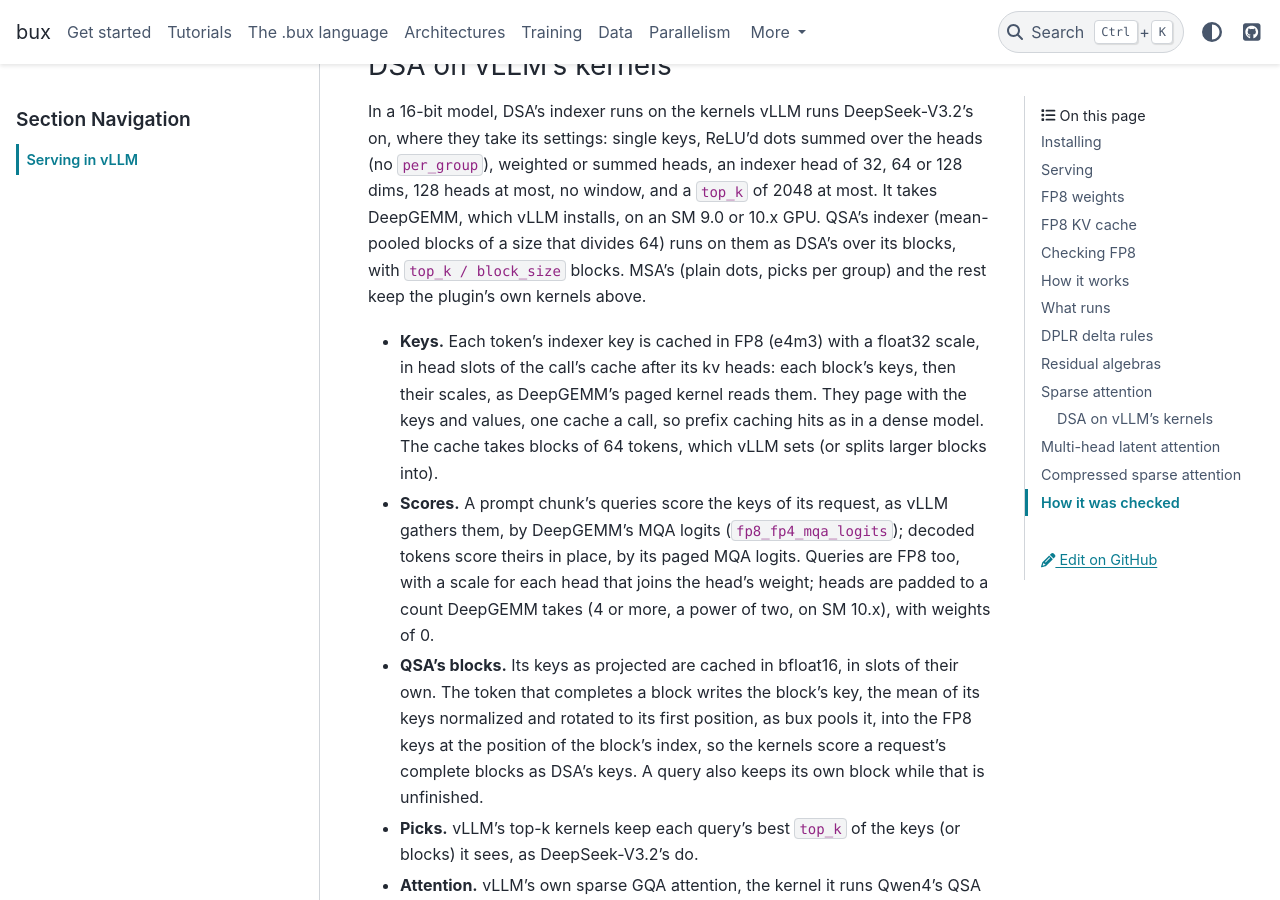
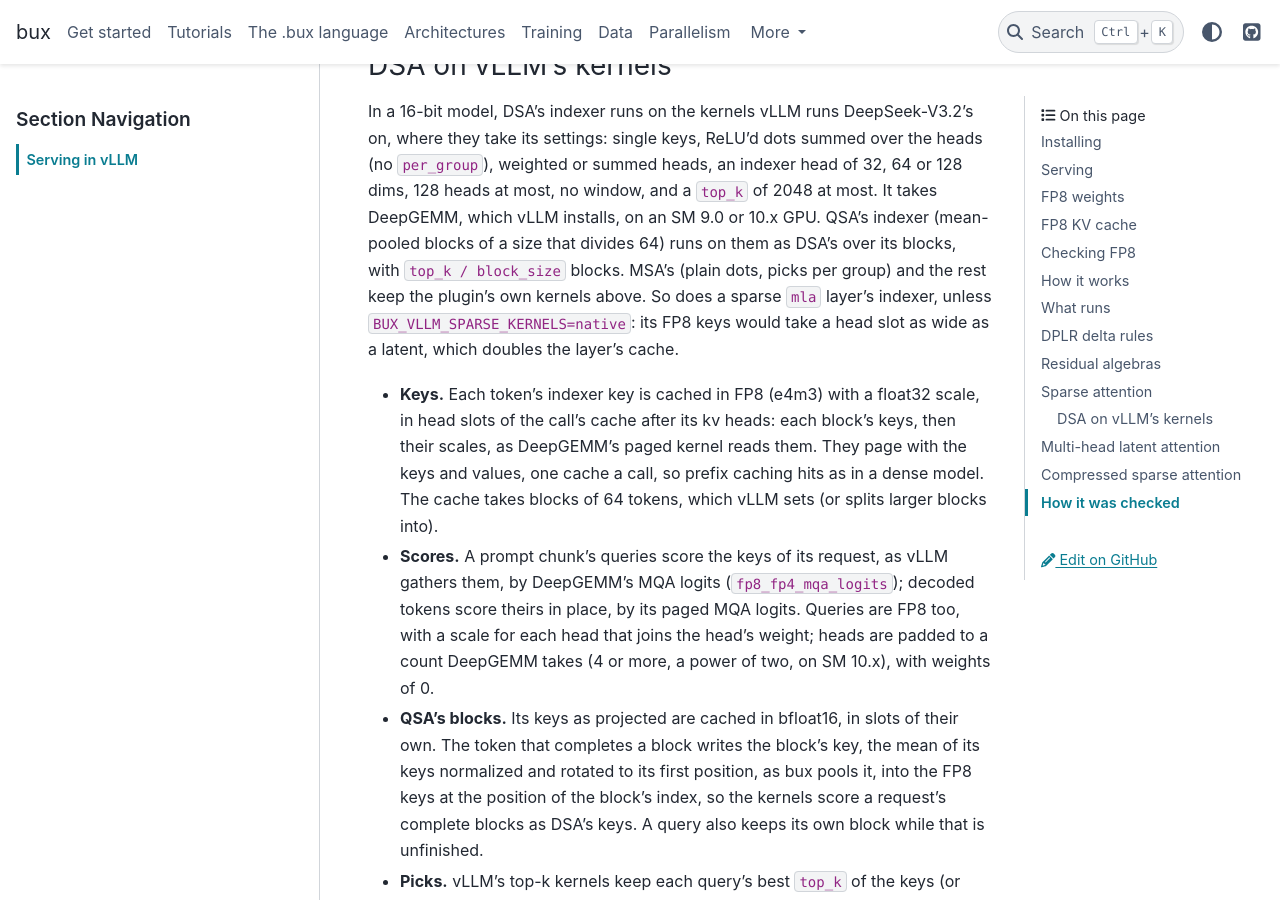
Before and after one commit to pilot7747/bux, a Sphinx documentation site: the page built from docs/export/vllm.md, in a window 1280 px wide and 900 px high, scrolled down 15588 px. Built offline with Sphinx 7.4.7 and the PyData theme 0.15.4, drawn with Linux system fonts in a browser that asks for light colours.

Commit message:
vLLM plugin: a sparse mla layer's indexer on vLLM's DSA kernels under BUX_VLLM_SPARSE_KERNELS=native alone, as its FP8 keys would take a head slot as wide as a latent and double its cache
Co-Authored-By: Claude Opus 5.5 <noreply@anthropic.com>

```diff
--- a/docs/export/vllm.md
+++ b/docs/export/vllm.md
@@ -466,7 +466,9 @@ heads at most, no window, and a `top_k` of 2048 at most. It takes DeepGEMM, whic
 vLLM installs, on an SM 9.0 or 10.x GPU. QSA's indexer (mean-pooled blocks of a
 size that divides 64) runs on them as DSA's over its blocks, with `top_k /
 block_size` blocks. MSA's (plain dots, picks per group) and the rest keep the
-plugin's own kernels above.
+plugin's own kernels above. So does a sparse `mla` layer's indexer, unless
+`BUX_VLLM_SPARSE_KERNELS=native`: its FP8 keys would take a head slot as wide as a
+latent, which doubles the layer's cache.
 
 - **Keys.** Each token's indexer key is cached in FP8 (e4m3) with a float32 scale,
   in head slots of the call's cache after its kv heads: each block's keys, then
```
Also changed, not shown: 2 other files.
